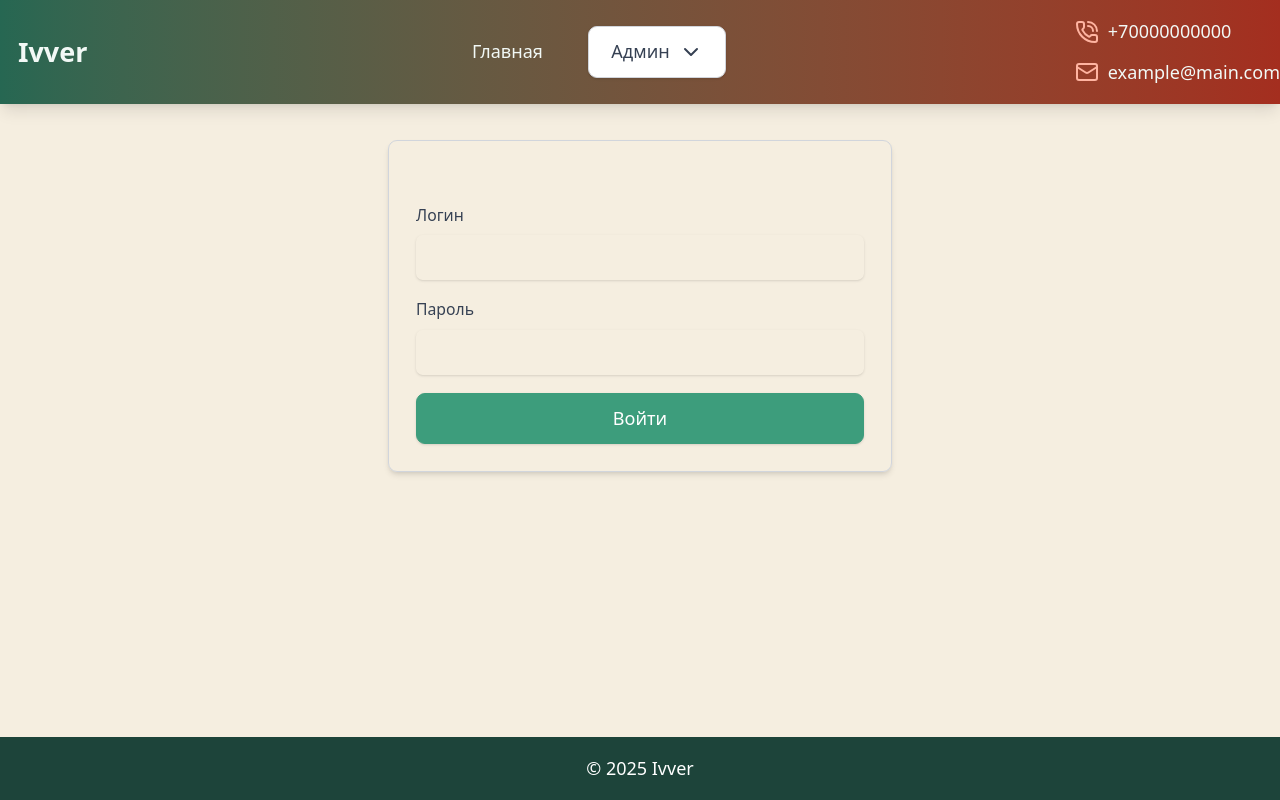
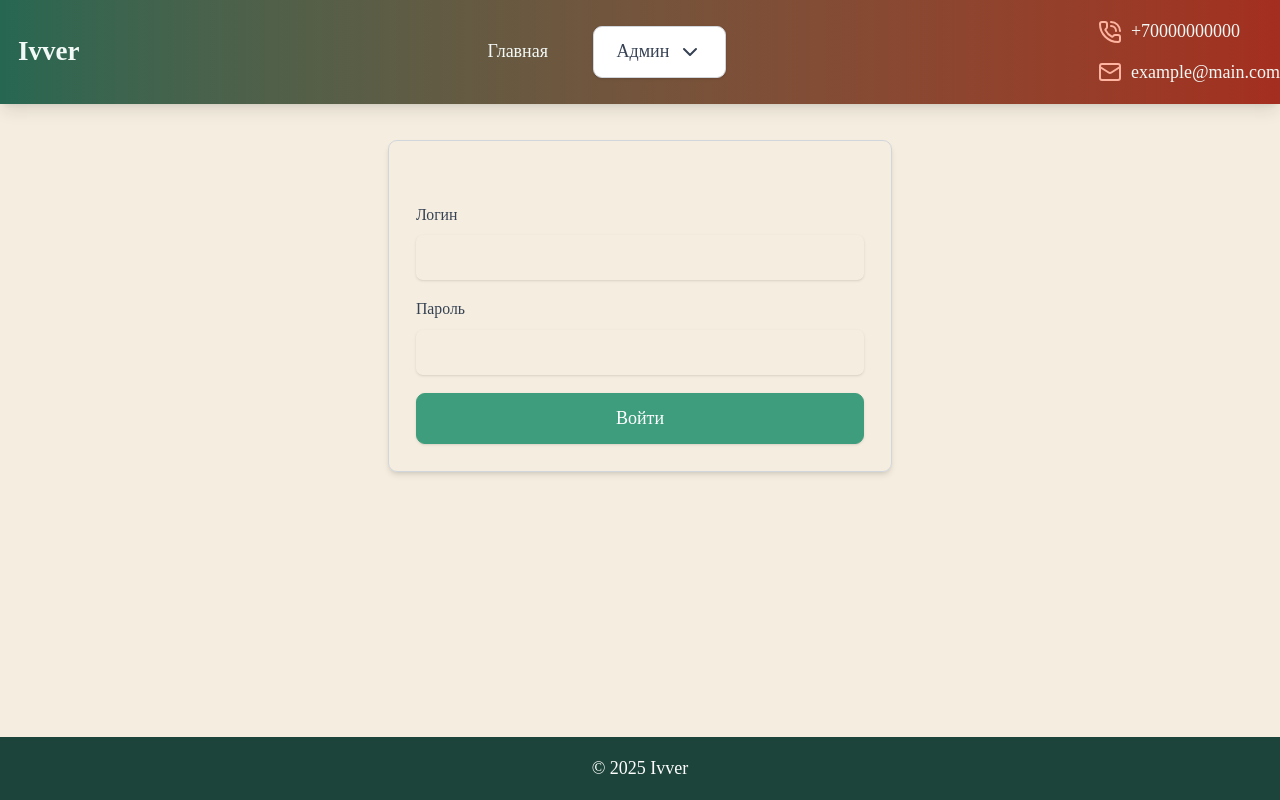
Before and after one commit to IvanBadProger/Ivver, a Next.js app: page /admin/auth in a window 1280 px wide. Built offline with nearby package versions, Linux system fonts and the light colour scheme.

Commit message:
add global font

```diff
--- a/src/app/globals.css
+++ b/src/app/globals.css
@@ -43,4 +43,5 @@ html {
 body {
   background: rgb(245, 238, 224);
   color: black;
+  font-family: --font-nunito-sans;
 }
```
